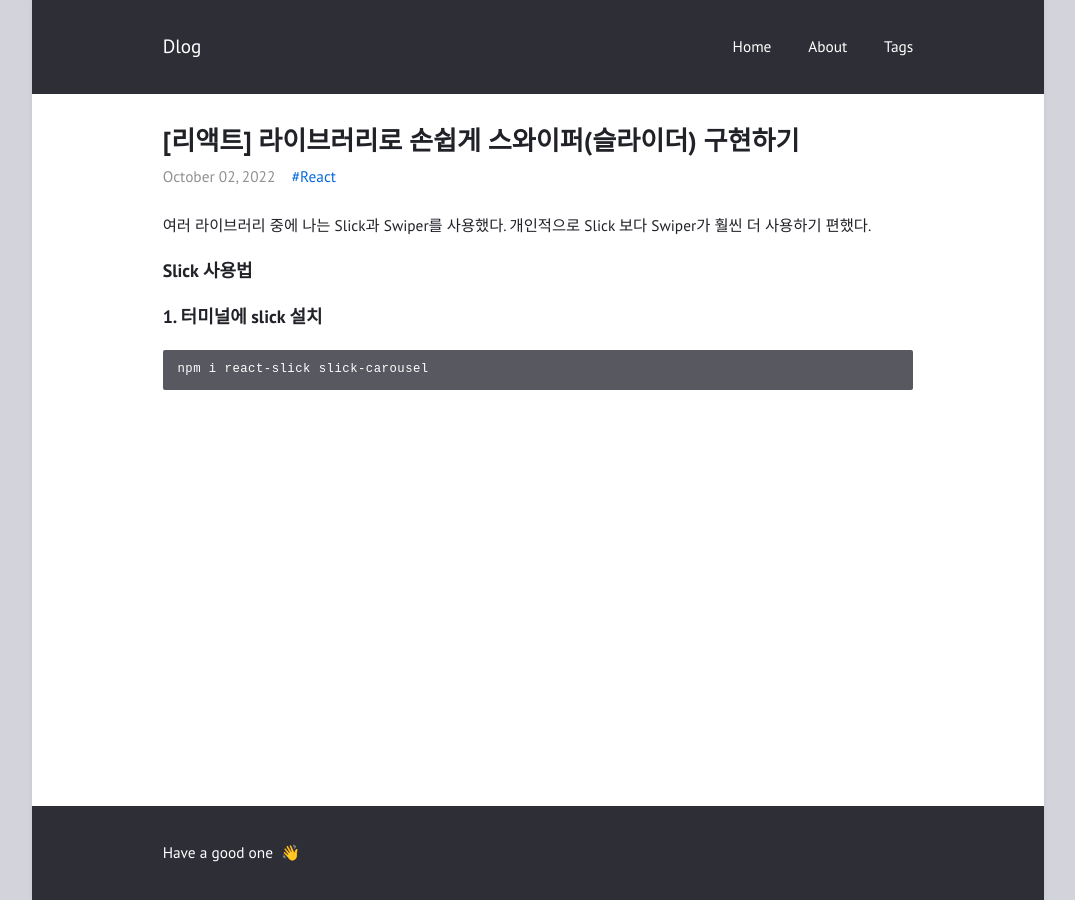
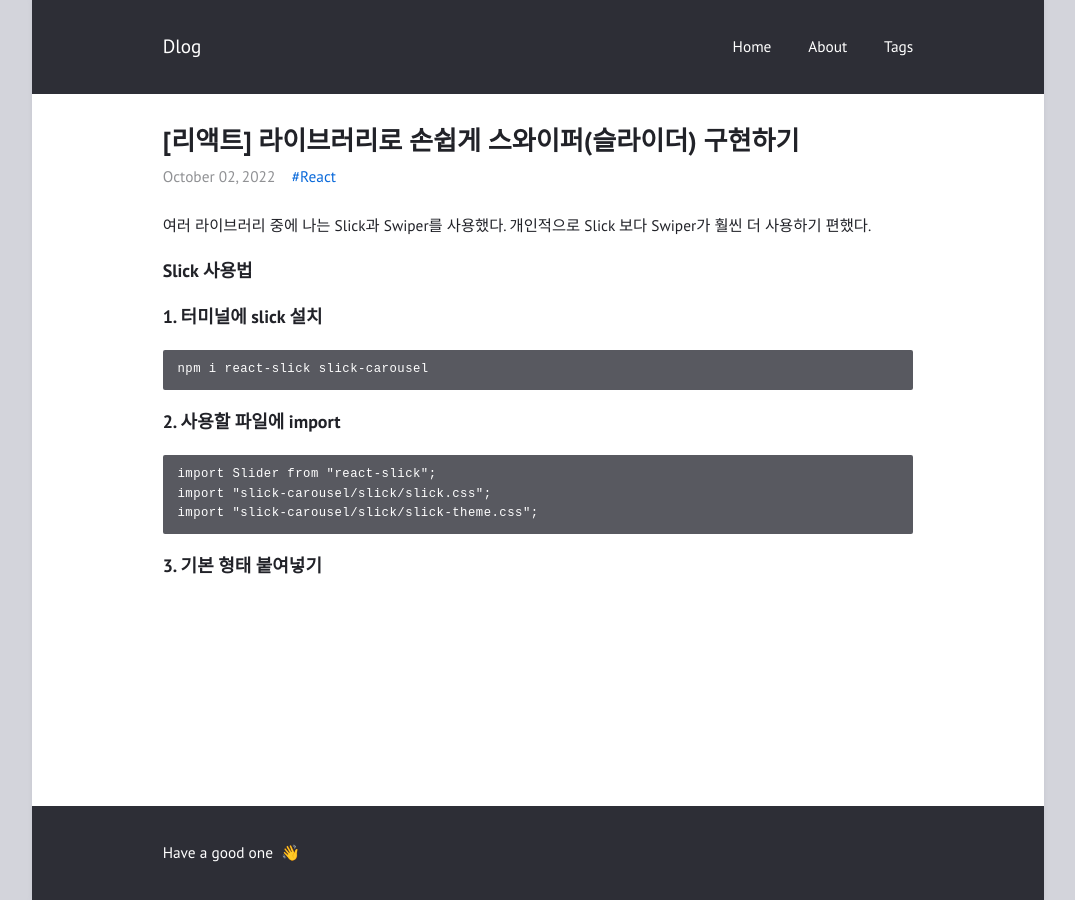
Before and after one commit to feb-dain/feb-dain.github.io, a Jekyll site: the page built from _posts/2022-10-02-how-to-make-a-carousel-in-react.md, in a window 1280 px wide. Shown: the whole page, without its empty margins (102-1177 px from the left). Built offline with Jekyll 4.4.1, drawn with Linux system fonts in a browser that asks for light colours; comment, search, counter and statistics services are not loaded.

Commit message:
Update 2022-10-02-how-to-make-a-carousel-in-react.md

````diff
--- a/_posts/2022-10-02-how-to-make-a-carousel-in-react.md
+++ b/_posts/2022-10-02-how-to-make-a-carousel-in-react.md
@@ -14,3 +14,19 @@ tags: React
 ```
 npm i react-slick slick-carousel
 ```
+
+
+
+
+
+
+
+### 2. 사용할 파일에 import
+
+```
+import Slider from "react-slick";
+import "slick-carousel/slick/slick.css";
+import "slick-carousel/slick/slick-theme.css";
+```
+
+### 3. 기본 형태 붙여넣기
````
